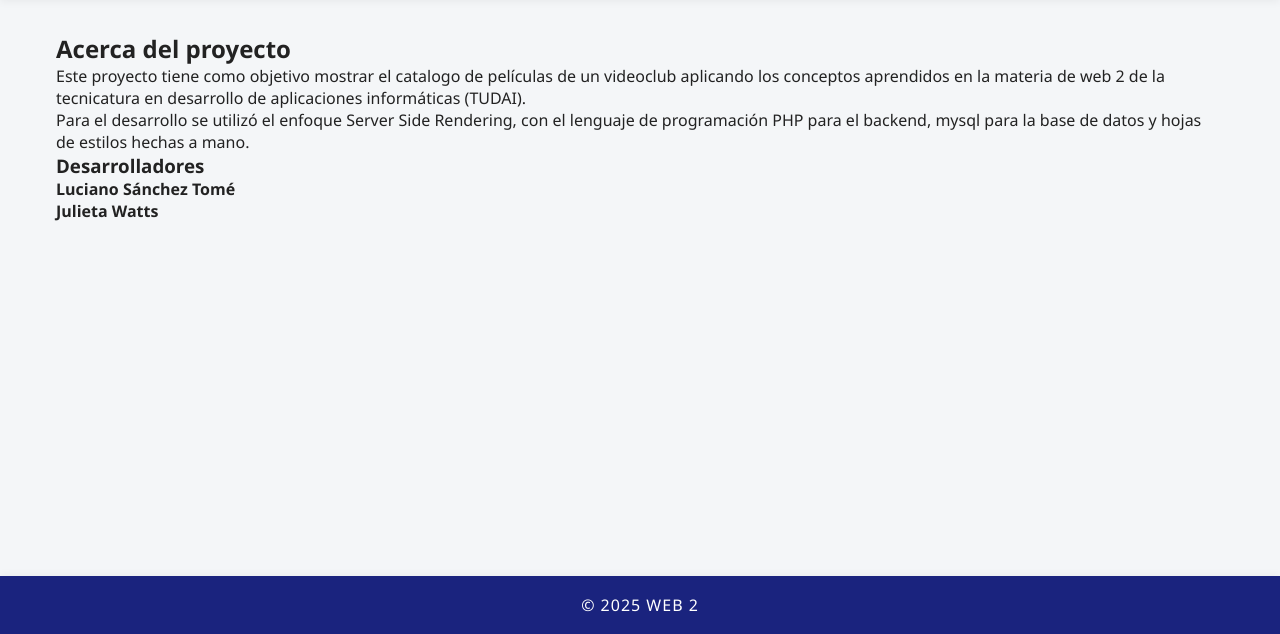
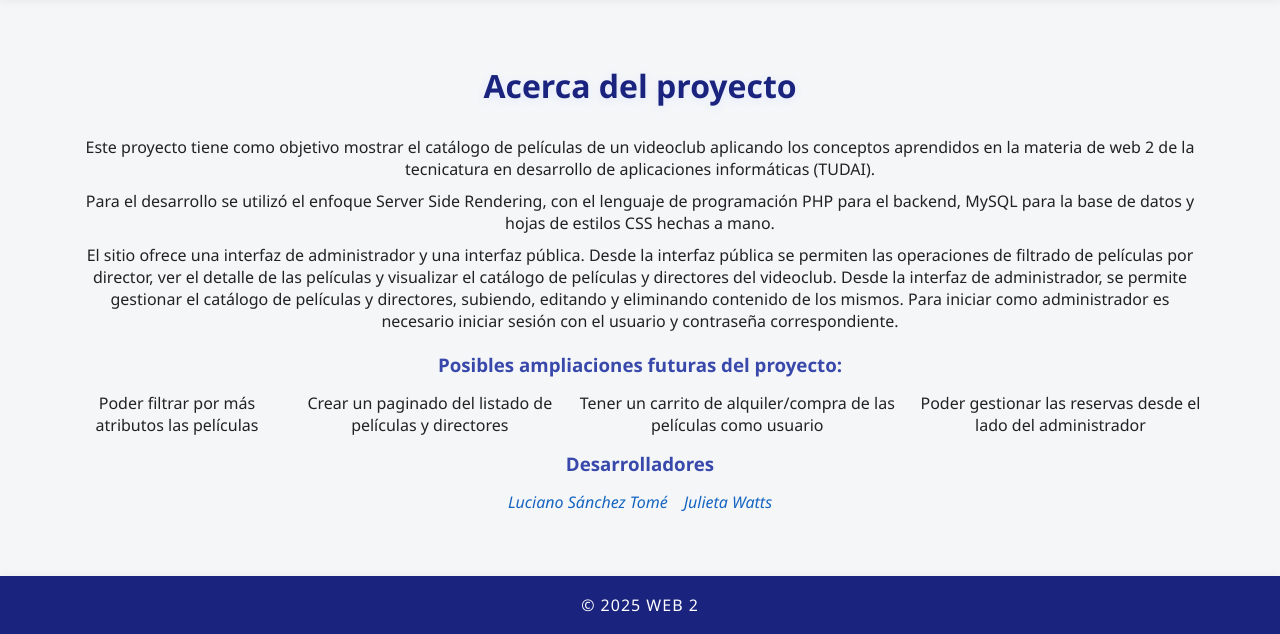
Before and after one commit to ClariflaroCode/tpe_videoclub_grupo2, a PHP site: page /about in a window 1280 px wide. Shown: the part 166-800 px from the top of the page. Run offline with PHP 8.4, Linux system fonts and the light colour scheme.

Commit message:
completa el about y mejora un poco los estilos del mismo

```diff
--- a/css/styles.css
+++ b/css/styles.css
@@ -239,18 +239,33 @@
     font-weight: bold;
 }
 
-.admin-page {
+.admin-page, .about {
     display: flex;
     flex-direction: column;
     align-items: center;
     padding: 32px 16px;
+    max-width: 2000px;
+    text-align: center;
 }
 
-.admin-page h2 {
+.admin-page h2, .about h2 {
     font-size: 2em;
     color: #1a237e;
     margin-bottom: 24px;
     text-shadow: 0 2px 8px #e3e9ff;
+}
+.about p {
+    margin: 5px;
+}
+.about h3, .about h4 {
+    margin: 15px;
+}
+ul {
+    display: flex;
+    gap: 1rem;
+}
+li {
+    list-style: none;
 }
 
 .admin-page .button {
--- a/templates/about.phtml
+++ b/templates/about.phtml
@@ -1,16 +1,32 @@
-<section>
-    <h2>Acerca del proyecto</h2>
+<section class="about">
+    <h2 >Acerca del proyecto</h2>
     <p>
-        Este proyecto tiene como objetivo mostrar el catalogo de películas de un videoclub aplicando
+        Este proyecto tiene como objetivo mostrar el catálogo de películas de un videoclub aplicando
         los conceptos aprendidos en la materia de web 2 de la tecnicatura en desarrollo de aplicaciones
         informáticas (TUDAI).
     </p>
     <p>
         Para el desarrollo se utilizó el enfoque Server Side Rendering,
-        con el lenguaje de programación PHP para el backend, mysql para la base de datos y hojas de estilos
+        con el lenguaje de programación PHP para el backend, MySQL para la base de datos y hojas de estilos CSS
         hechas a mano.
     </p>
-    <h3>Desarrolladores</h3>
-    <h4>Luciano Sánchez Tomé</h4>
-    <h4>Julieta Watts</h4>
+    <p> El sitio ofrece una interfaz de administrador y una interfaz pública. Desde la interfaz pública se
+        permiten las operaciones de filtrado de películas por director, ver el detalle de las películas y visualizar
+        el catálogo de películas y directores del videoclub. Desde la interfaz de administrador, se permite
+        gestionar el catálogo de películas y directores, subiendo, editando y eliminando contenido de los mismos.
+        Para iniciar como administrador es necesario iniciar sesión con el usuario y contraseña correspondiente.
+    </p>
+    <h3 class="resaltado"> Posibles ampliaciones futuras del proyecto: </h3>
+    <ul>
+        <li>Poder filtrar por más atributos las películas</li>
+        <li>Crear un paginado del listado de películas y directores</li>
+        <li>Tener un carrito de alquiler/compra de las películas como usuario</li>
+        <li>Poder gestionar las reservas desde el lado del administrador</li>
+    </ul>
+    <h3 class="resaltado">Desarrolladores</h3>
+    <ul>
+        <li class="descripcion">Luciano Sánchez Tomé</li>
+        <li class="descripcion">Julieta Watts</li>
+    </ul>
+
 </section>
```
